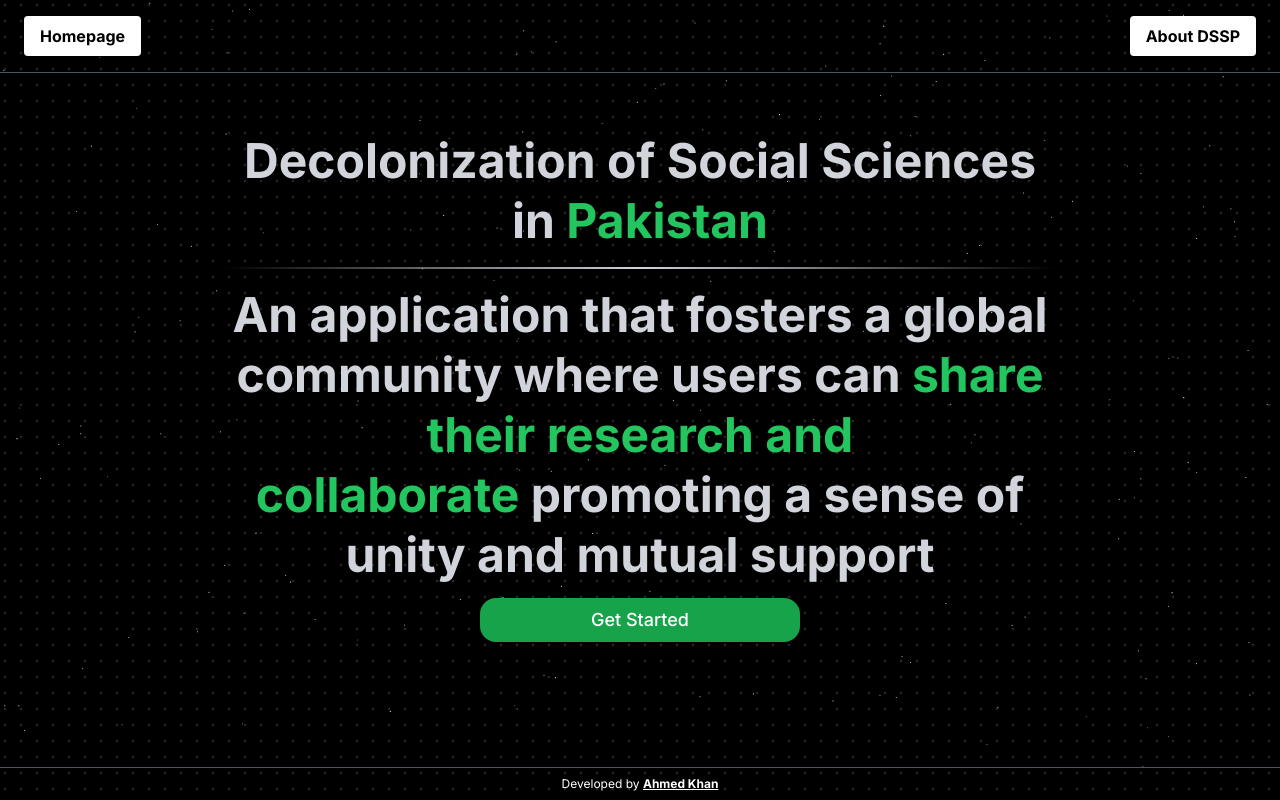
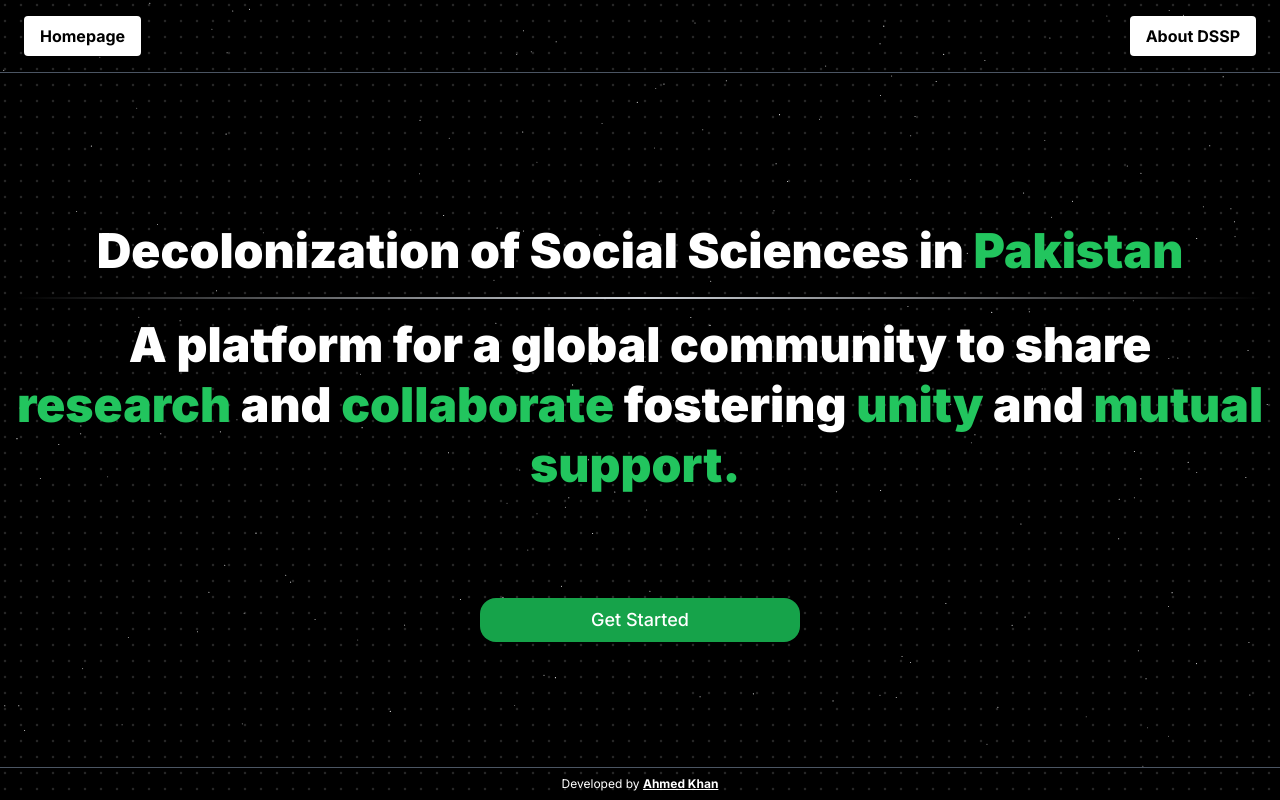
Before and after one commit to ahmkhn/dsspp, a Next.js app in the folder dssp/: page / in a window 1280 px wide. Built offline with nearby package versions, Linux system fonts and the light colour scheme; no server answers.

Commit message:
style: landing page title

```diff
--- a/dssp/components/Header.tsx
+++ b/dssp/components/Header.tsx
@@ -2,11 +2,11 @@ export default function Header() {
   return (
     <div className="flex flex-col gap-8 items-center">
       <h1 className="!leading-tight text-center text-balance font-black text-3xl sm:text-4xl md:text-5xl lg:text-6xl xl:text-7xl">
-        Decolonizing <span className="block text-transparent bg-clip-text bg-gradient-to-r from-blue-500 via-pink-500 to-blue-500">Social Sciences</span> in Pakistan
+        Decolonizing <span className="block text-transparent bg-clip-text">Social Sciences</span> in Pakistan
       </h1>
       <div className="w-full p-[1px] bg-gradient-to-r from-transparent via-gray-300 to-transparent my-4" />
-      <p className="text-justify font-black text-xl sm:text-2xl md:text-3xl lg:text-4xl xl:text-5xl">
-        An application that fosters a global community where users can <span className="block text-transparent bg-clip-text bg-gradient-to-r from-blue-500 via-pink-500 to-blue-500">share their research and collaborate</span> promoting a sense of unity and mutual support
+      <p className="font-black text-xl sm:text-2xl md:text-3xl lg:text-4xl xl:text-5xl">
+        A platform for a global community to share <span className="from-blue-500 via-pink-500 to-blue-500 bg-gradient-to-r block text-transparent bg-clip-text">research</span> and <span className="block text-transparent bg-clip-text">collaborate</span>, fostering <span className="block text-transparent bg-clip-text">unity</span> and <span className="block text-transparent bg-clip-text">mutual support.</span>
       </p>
     </div>
   );
--- a/dssp/components/Hero.tsx
+++ b/dssp/components/Hero.tsx
@@ -19,7 +19,7 @@ export function HeroHighlightDemo() {
           duration: 0.5,
           ease: [0.4, 0.0, 0.2, 1],
         }}
-        className="text-1xl px-4 text-center md:text-4xl lg:text-5xl font-bold text-gray-300 max-w-5xl !leading-tight text-base mx-auto "
+        className="!leading-tight text-center text-balance font-black text-3xl sm:text-2xl md:text-3xl lg:text-4xl xl:text-5xl"
       >
         Decolonization of Social Sciences in{" "}
 
@@ -28,11 +28,22 @@ export function HeroHighlightDemo() {
         </Highlight>
         <div className="w-full p-[1px] bg-gradient-to-r from-transparent via-gray-300 to-transparent my-4 !text-1xl" />
 
-        An application that fosters a global community where users can{' '}
+        A platform for a global community to share{' '}
         <Highlight className="text-green-500">
-          share their research and collaborate&nbsp;
+          research&nbsp;
         </Highlight>
-        promoting a sense of unity and mutual support
+        and&nbsp;
+        <Highlight className="text-green-500">
+         collaborate&nbsp;
+        </Highlight>
+        fostering&nbsp;
+        <Highlight className="text-green-500">
+          unity&nbsp;
+        </Highlight>
+         and&nbsp;
+         <Highlight className="text-green-500">
+          mutual support.&nbsp;
+        </Highlight>
       </motion.h1>
     </HeroHighlight>
   );
```
